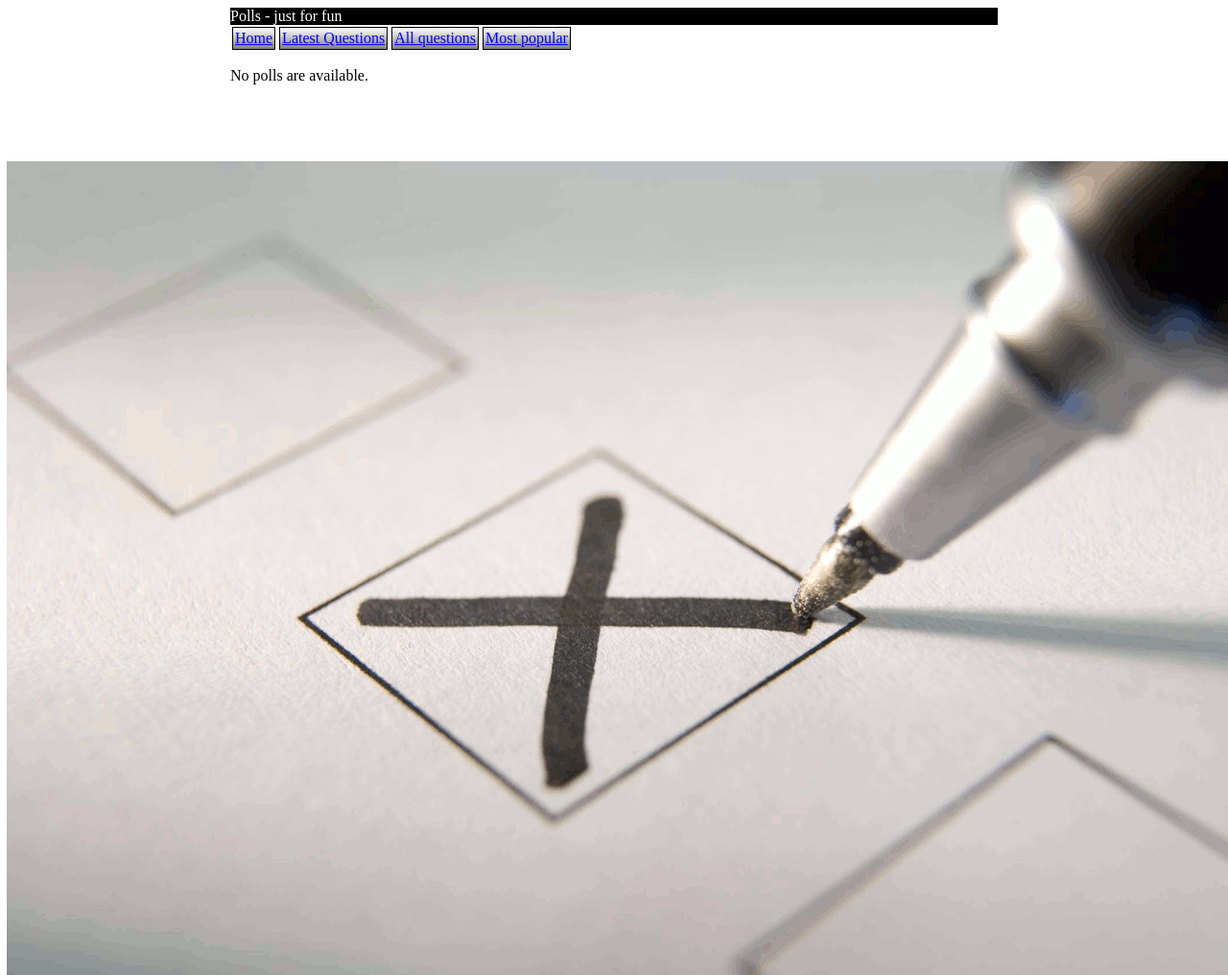
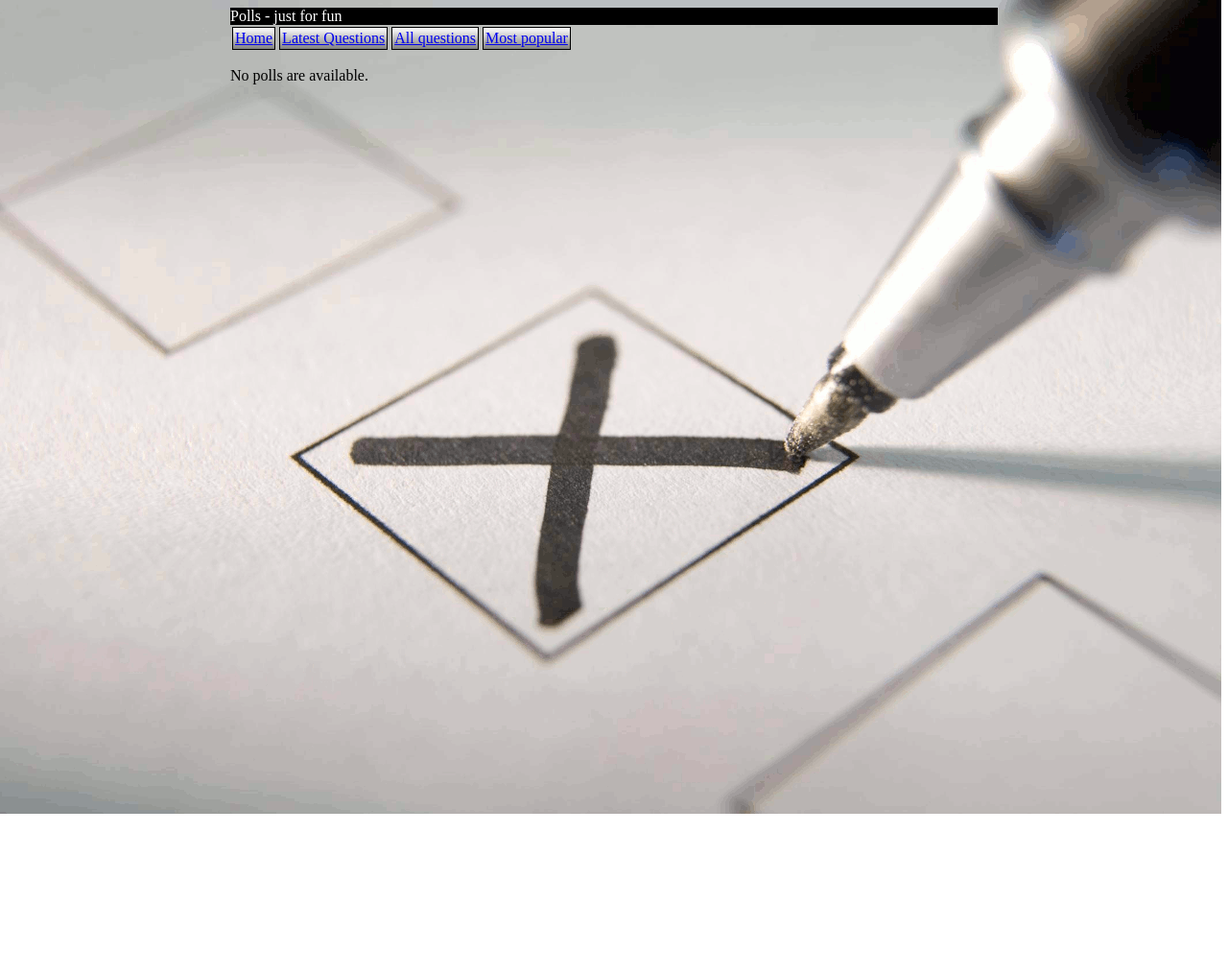
Before and after one commit to coralvanda/learning-django, a Django app: template polls/templates/polls/index.html in a window 1280 px wide. Shown: the whole page at 96% size. Run offline with Django 3.2, Linux system fonts and the light colour scheme; the template is opened without the code that fills it, so the values that code supplies are empty.

Commit message:
feat: Update background image positioning

```diff
--- a/polls/static/polls/style.css
+++ b/polls/static/polls/style.css
@@ -1,5 +1,5 @@
 body{
-	background: white url("images/background.gif") no-repeat right bottom;
+	background: white url("images/background.gif") no-repeat left top;
 }
 
 #container {
```
